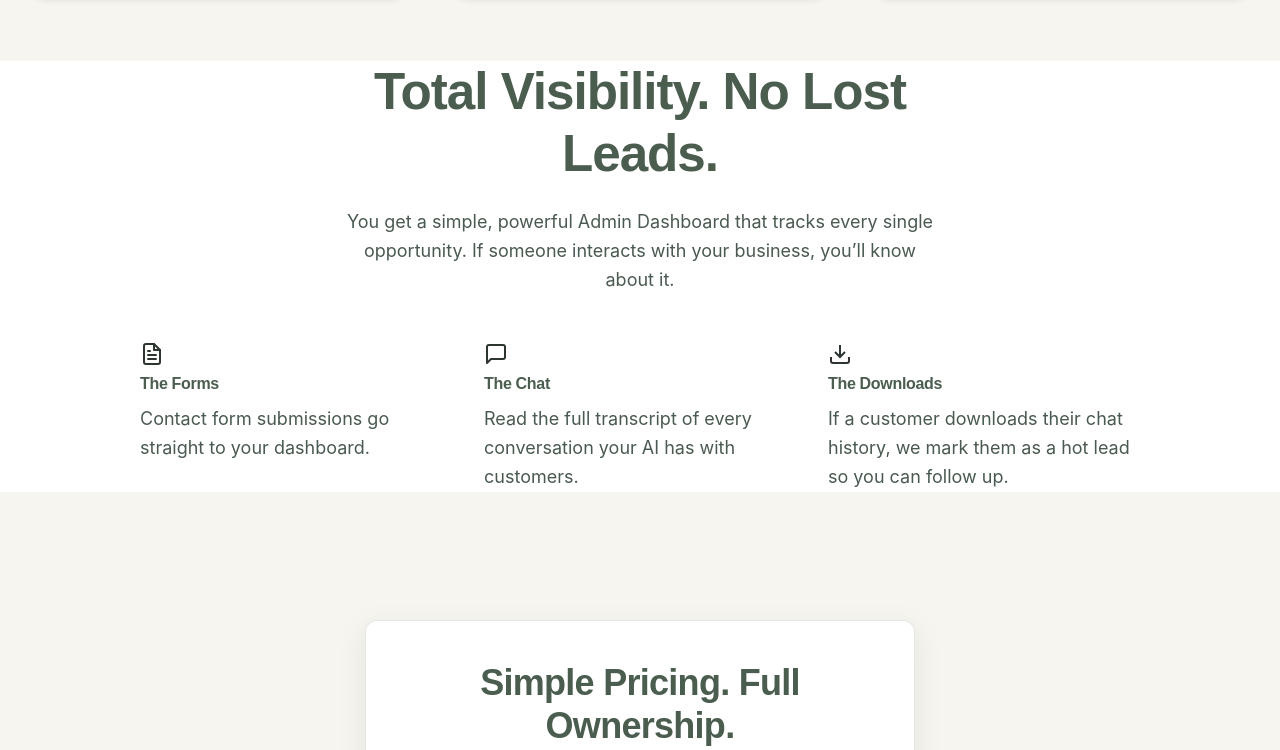
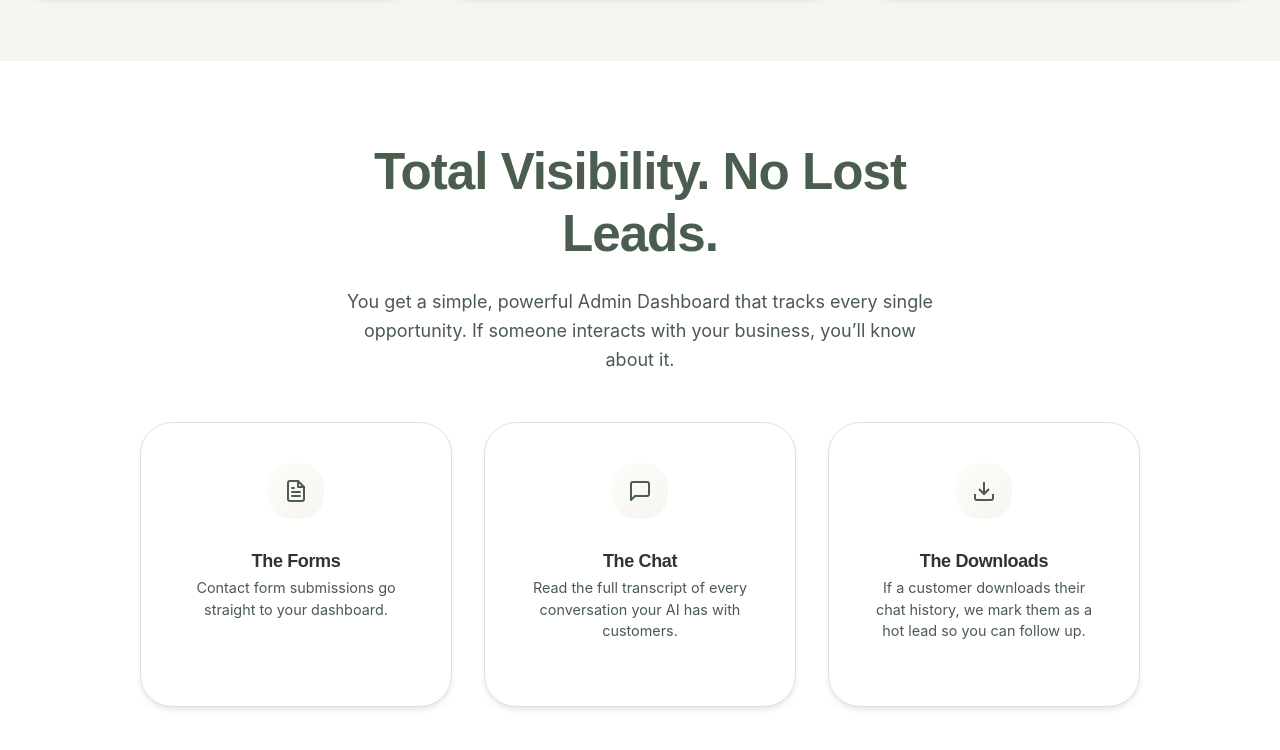
Before and after one commit to radion-x/simple-tradie-2, a plain HTML site: page public/index.html in a window 1280 px wide. Shown: the part 2331-3081 px from the top of the page. Drawn offline with Linux system fonts and the light colour scheme; no server answers; a script that the page names is missing.

Commit message:
fixed the total visibility section

```diff
--- a/public/css/styles.css
+++ b/public/css/styles.css
@@ -2780,3 +2780,99 @@ chat-message.ai p + h4 {
 .pricing-features li:last-child {
     border-bottom: none;
 }
+
+/* ===== ADDON CARDS / DASHBOARD SECTION ===== */
+.addon-card {
+    display: flex;
+    flex-direction: column;
+    text-align: center;
+    align-items: center;
+    gap: var(--space-sm);
+    background: white;
+    padding: var(--space-lg);
+    border-radius: var(--radius-xl);
+    border: var(--border-light);
+    transition: all 0.3s ease;
+    box-shadow: var(--shadow-sm);
+    height: 100%;
+    position: relative;
+}
+
+.addon-card:hover {
+    transform: translateY(-5px);
+    box-shadow: var(--shadow-lg);
+    border-color: var(--accent-indigo);
+}
+
+.addon-card.featured {
+    border-color: var(--accent-cyan);
+    box-shadow: 0 0 25px rgba(6, 182, 212, 0.3);
+    transform: scale(1.05);
+}
+
+.addon-card.featured:hover {
+    transform: scale(1.05) translateY(-5px);
+}
+
+.addon-card.featured::before {
+    content: "Recommended";
+    position: absolute;
+    top: -15px;
+    left: 50%;
+    transform: translateX(-50%);
+    background: var(--gradient-primary);
+    color: white;
+    padding: 0.3rem 1rem;
+    border-radius: var(--radius-full);
+    font-size: 0.8rem;
+    font-weight: 700;
+    box-shadow: 0 2px 8px rgba(37, 99, 235, 0.3);
+}
+
+.addon-icon {
+    flex-shrink: 0;
+    width: 56px;
+    height: 56px;
+    background: var(--gradient-soft);
+    border-radius: var(--radius-lg);
+    display: flex;
+    align-items: center;
+    justify-content: center;
+    color: var(--accent-indigo);
+    transition: all 0.3s ease;
+    margin-bottom: var(--space-sm);
+}
+
+.addon-card:hover .addon-icon {
+    background: var(--gradient-primary);
+    color: white;
+    transform: scale(1.1) rotate(-5deg);
+}
+
+.addon-content {
+    flex-grow: 1;
+    display: flex;
+    flex-direction: column;
+    justify-content: space-between;
+    width: 100%;
+}
+
+.addon-title {
+    font-size: 1.125rem;
+    font-weight: 600;
+    color: var(--text-primary);
+    margin: 0 0 0.25rem 0;
+}
+
+.addon-description {
+    font-size: 0.9rem;
+    color: var(--text-secondary);
+    line-height: 1.5;
+    margin: 0 0 var(--space-md) 0;
+    max-width: none;
+    flex-grow: 1;
+}
+
+.addons-section {
+    padding: 5rem 0;
+}
```
